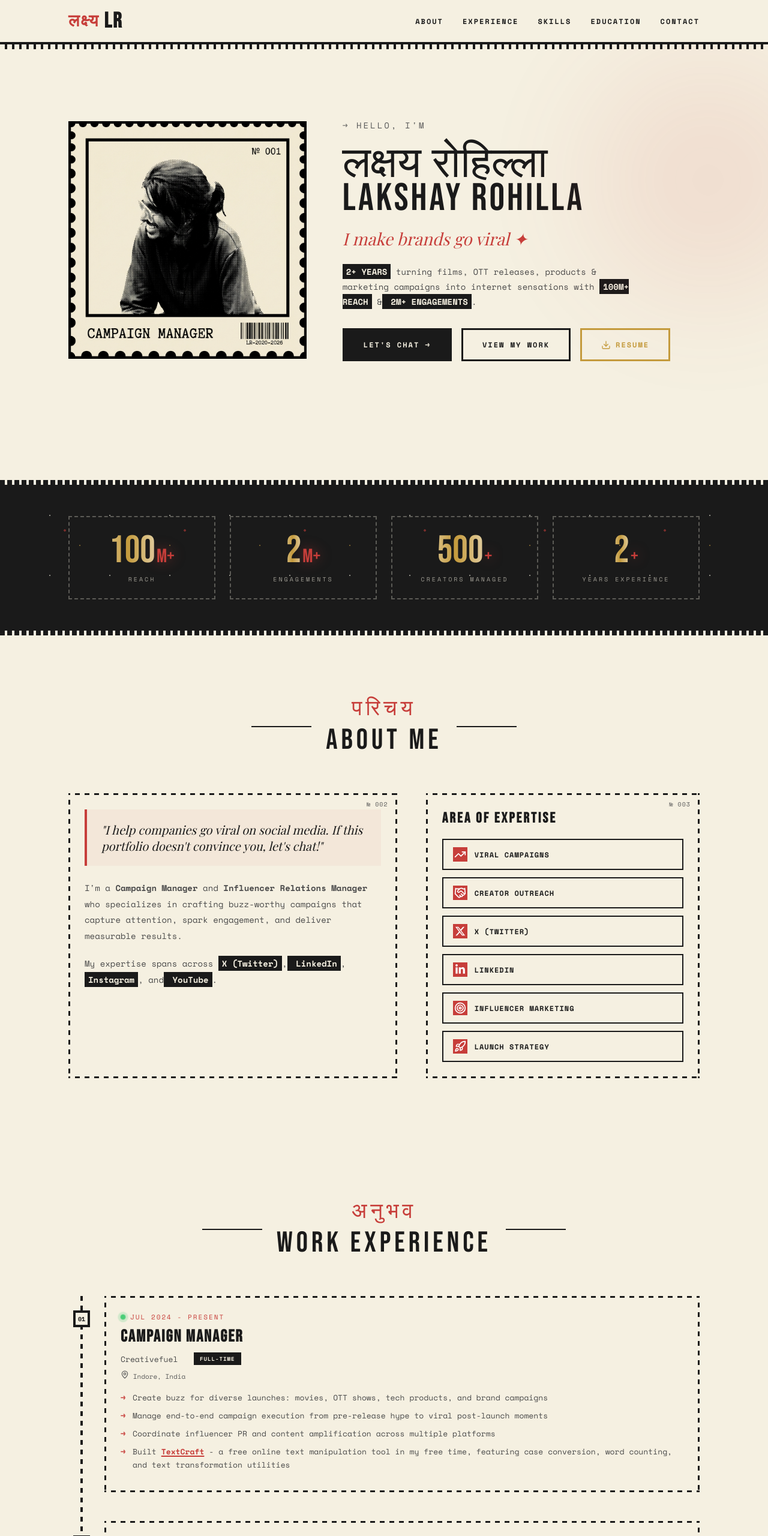
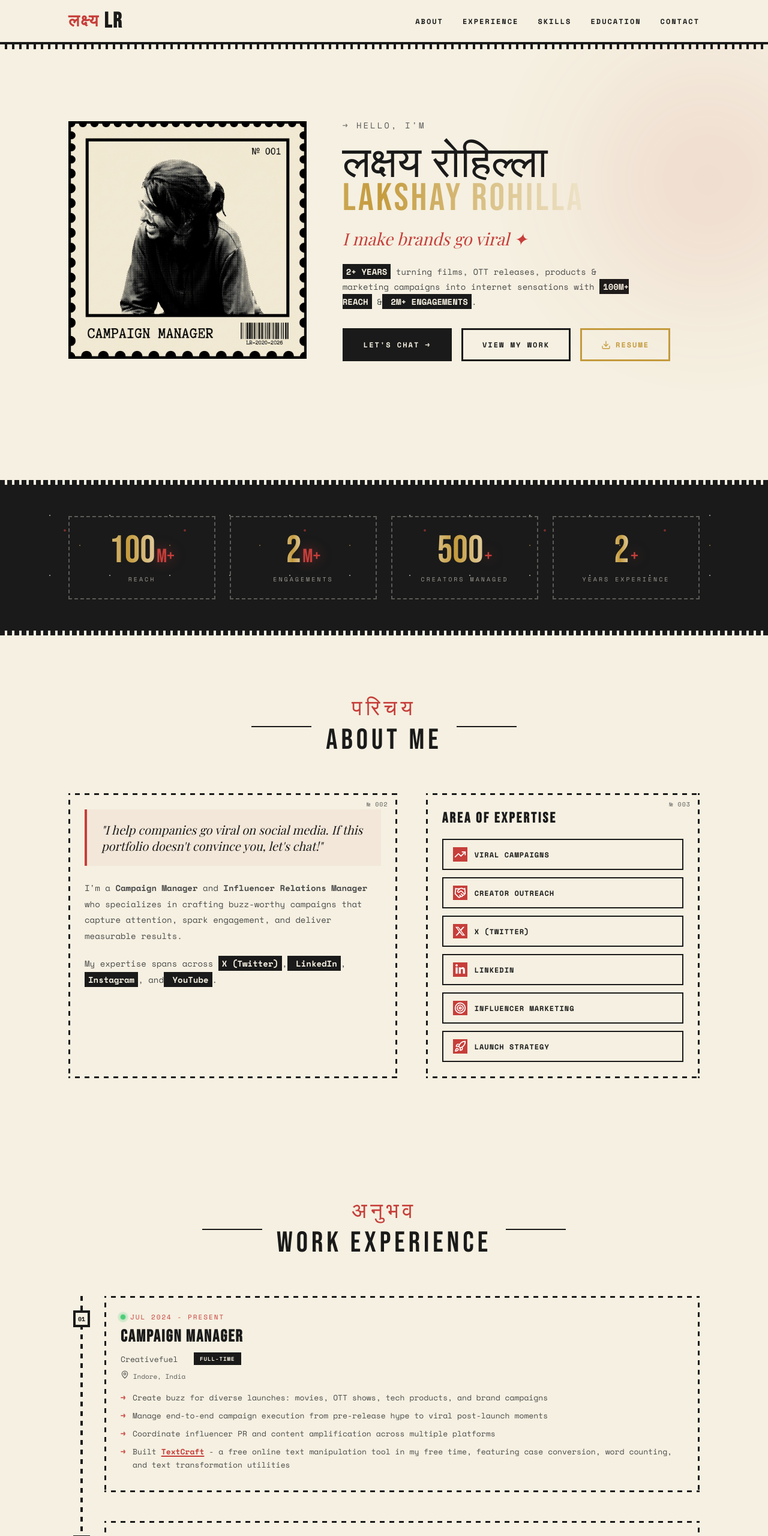
Before and after one commit to vrsn001/lakshay-portfolio, a React (Vite) app: page / in a window 1280 px wide. Shown: the top 2560 px of the page at 60% size. Built offline with nearby package versions, Linux system fonts and the light colour scheme; a web font is replaced by a local one.

Commit message:
Add ReactBits effects: ShinyText for hero name, SplitText for section headers

```diff
--- a/src/App.jsx
+++ b/src/App.jsx
@@ -1,6 +1,8 @@
 import { useState, useEffect, useRef } from 'react'
 import GradientText from './components/GradientText'
 import CountUp from './components/CountUp'
+import ShinyText from './components/ShinyText'
+import SplitText from './components/SplitText'
 import { StampCard } from '@/components/ui/StampCard'
 import { Analytics } from '@vercel/analytics/react'
 import { FaXTwitter, FaDiscord, FaGithub, FaThreads, FaLinkedinIn, FaInstagram, FaYoutube } from 'react-icons/fa6'
@@ -122,7 +124,14 @@ function App() {
                 <p className="hero-greeting">→ Hello, I'm</p>
                 <div className="hero-name-wrapper">
                   <span className="hero-name-hindi">लक्षय रोहिल्ला</span>
-                  <span className="hero-name">LAKSHAY ROHILLA</span>
+                  <ShinyText
+                    textColor="#F5F0E1"
+                    shineColor="#C49A3C"
+                    speed={4}
+                    className="hero-name"
+                  >
+                    LAKSHAY ROHILLA
+                  </ShinyText>
                 </div>
                 <p className="hero-tagline">I make brands go viral ✦</p>
                 <p className="hero-description">
@@ -160,7 +169,7 @@ function App() {
             <h2 className="section-title scroll-reveal">
               <span className="title-text">
                 <span className="title-hindi">परिचय</span>
-                ABOUT ME
+                <SplitText text="ABOUT ME" animation="fadeUp" />
               </span>
             </h2>
             <div className="about-content">
@@ -221,7 +230,7 @@ function App() {
             <h2 className="section-title scroll-reveal">
               <span className="title-text">
                 <span className="title-hindi">अनुभव</span>
-                WORK EXPERIENCE
+                <SplitText text="WORK EXPERIENCE" animation="fadeUp" />
               </span>
             </h2>
             <div className="timeline">
@@ -293,7 +302,7 @@ function App() {
             <h2 className="section-title scroll-reveal">
               <span className="title-text">
                 <span className="title-hindi">कौशल</span>
-                SKILLS & PLATFORMS
+                <SplitText text="SKILLS & PLATFORMS" animation="fadeUp" />
               </span>
             </h2>
             <div className="skills-grid">
@@ -329,7 +338,7 @@ function App() {
             <h2 className="section-title scroll-reveal">
               <span className="title-text">
                 <span className="title-hindi">शिक्षा</span>
-                EDUCATION
+                <SplitText text="EDUCATION" animation="fadeUp" />
               </span>
             </h2>
             <div className="education-grid">
@@ -360,7 +369,7 @@ function App() {
             <h2 className="section-title scroll-reveal">
               <span className="title-text">
                 <span className="title-hindi">संपर्क</span>
-                LET'S CONNECT
+                <SplitText text="LET'S CONNECT" animation="fadeUp" />
               </span>
             </h2>
             <div className="contact-content">
--- /dev/null
+++ b/src/components/ShinyText.css
@@ -0,0 +1,33 @@
+.shiny-text {
+    display: inline-block;
+    color: var(--text-color);
+    background: linear-gradient(var(--spread),
+            var(--text-color) 0%,
+            var(--shine-color) 50%,
+            var(--text-color) 100%);
+    background-size: 200% auto;
+    -webkit-background-clip: text;
+    background-clip: text;
+    -webkit-text-fill-color: transparent;
+    animation: shiny-shine var(--speed) ease-in-out infinite;
+    /* GPU acceleration for smooth animation */
+    will-change: background-position;
+    transform: translateZ(0);
+}
+
+.shiny-text.disabled {
+    animation: none;
+    background: var(--text-color);
+}
+
+@keyframes shiny-shine {
+
+    0%,
+    100% {
+        background-position: 200% center;
+    }
+
+    50% {
+        background-position: 0% center;
+    }
+}
--- /dev/null
+++ b/src/components/ShinyText.jsx
@@ -0,0 +1,32 @@
+import { useRef } from 'react';
+import './ShinyText.css';
+
+export default function ShinyText({
+    children,
+    text,
+    className = '',
+    textColor = '#F5F0E1',
+    shineColor = '#C49A3C',
+    speed = 3,
+    spread = 90,
+    disabled = false
+}) {
+    const ref = useRef(null);
+
+    const animationStyle = {
+        '--text-color': textColor,
+        '--shine-color': shineColor,
+        '--speed': `${speed}s`,
+        '--spread': `${spread}deg`,
+    };
+
+    return (
+        <span
+            ref={ref}
+            className={`shiny-text ${disabled ? 'disabled' : ''} ${className}`}
+            style={animationStyle}
+        >
+            {children || text}
+        </span>
+    );
+}
--- /dev/null
+++ b/src/components/SplitText.jsx
@@ -0,0 +1,98 @@
+import { useMemo } from 'react';
+import { motion } from 'motion/react';
+import { useInView } from 'motion/react';
+import { useRef } from 'react';
+
+export default function SplitText({
+    children,
+    text,
+    className = '',
+    delay = 0,
+    duration = 0.5,
+    staggerChildren = 0.05,
+    once = true,
+    animation = 'fadeUp' // 'fadeUp', 'fadeIn', 'slideIn'
+}) {
+    const ref = useRef(null);
+    const isInView = useInView(ref, { once, margin: '-50px' });
+
+    const content = text || children;
+
+    const letters = useMemo(() => {
+        if (typeof content !== 'string') return [];
+        return content.split('');
+    }, [content]);
+
+    const getAnimation = () => {
+        switch (animation) {
+            case 'fadeUp':
+                return {
+                    hidden: { opacity: 0, y: 20 },
+                    visible: { opacity: 1, y: 0 }
+                };
+            case 'fadeIn':
+                return {
+                    hidden: { opacity: 0 },
+                    visible: { opacity: 1 }
+                };
+            case 'slideIn':
+                return {
+                    hidden: { opacity: 0, x: -20 },
+                    visible: { opacity: 1, x: 0 }
+                };
+            default:
+                return {
+                    hidden: { opacity: 0, y: 20 },
+                    visible: { opacity: 1, y: 0 }
+                };
+        }
+    };
+
+    const variants = getAnimation();
+
+    const containerVariants = {
+        hidden: {},
+        visible: {
+            transition: {
+                staggerChildren,
+                delayChildren: delay
+            }
+        }
+    };
+
+    const letterVariants = {
+        hidden: variants.hidden,
+        visible: {
+            ...variants.visible,
+            transition: {
+                duration,
+                ease: [0.22, 1, 0.36, 1] // Custom easing for smooth feel
+            }
+        }
+    };
+
+    return (
+        <motion.span
+            ref={ref}
+            className={`split-text ${className}`}
+            variants={containerVariants}
+            initial="hidden"
+            animate={isInView ? 'visible' : 'hidden'}
+            aria-label={content}
+            style={{ display: 'inline-block' }}
+        >
+            {letters.map((letter, index) => (
+                <motion.span
+                    key={index}
+                    variants={letterVariants}
+                    style={{
+                        display: 'inline-block',
+                        whiteSpace: letter === ' ' ? 'pre' : 'normal'
+                    }}
+                >
+                    {letter === ' ' ? '\u00A0' : letter}
+                </motion.span>
+            ))}
+        </motion.span>
+    );
+}
```
